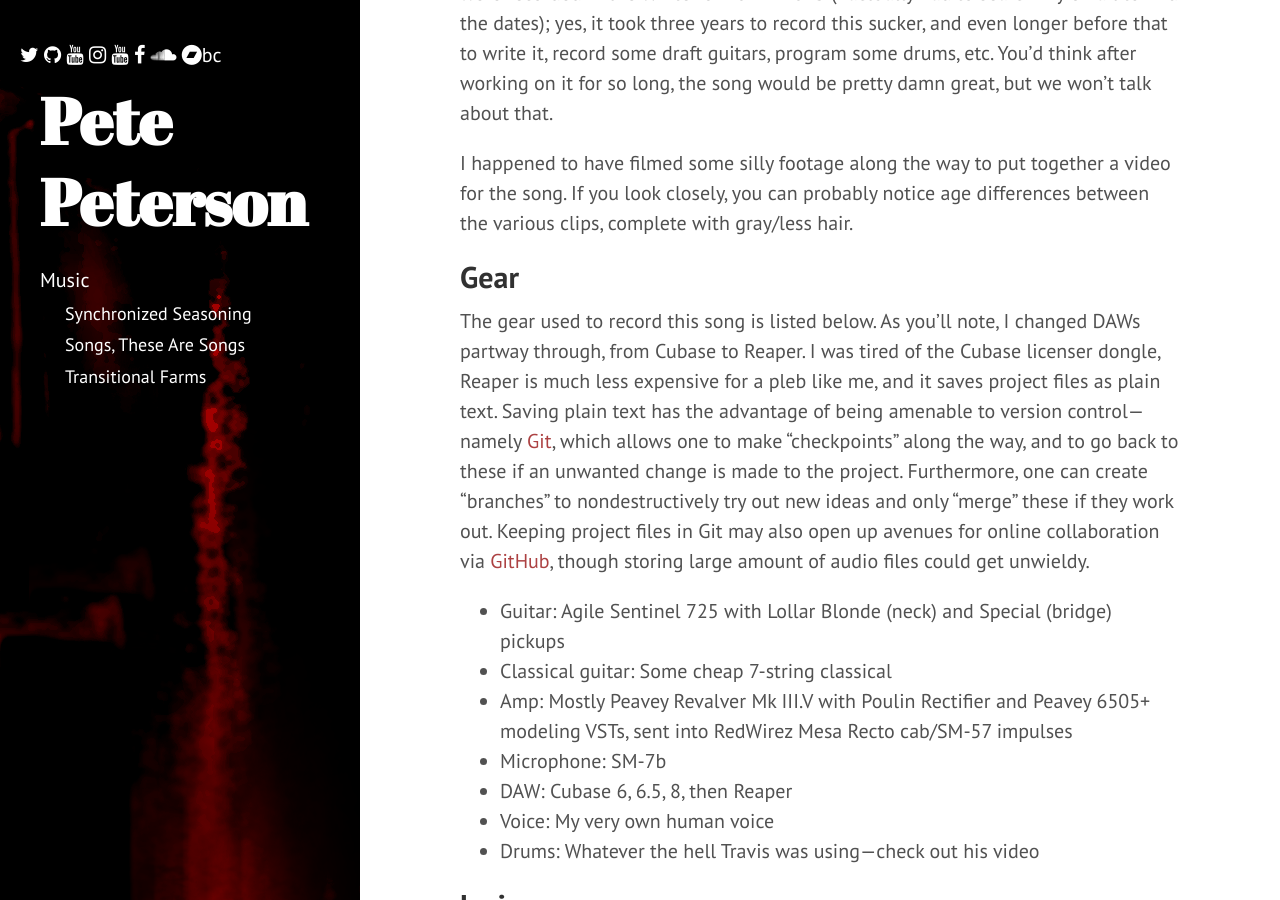
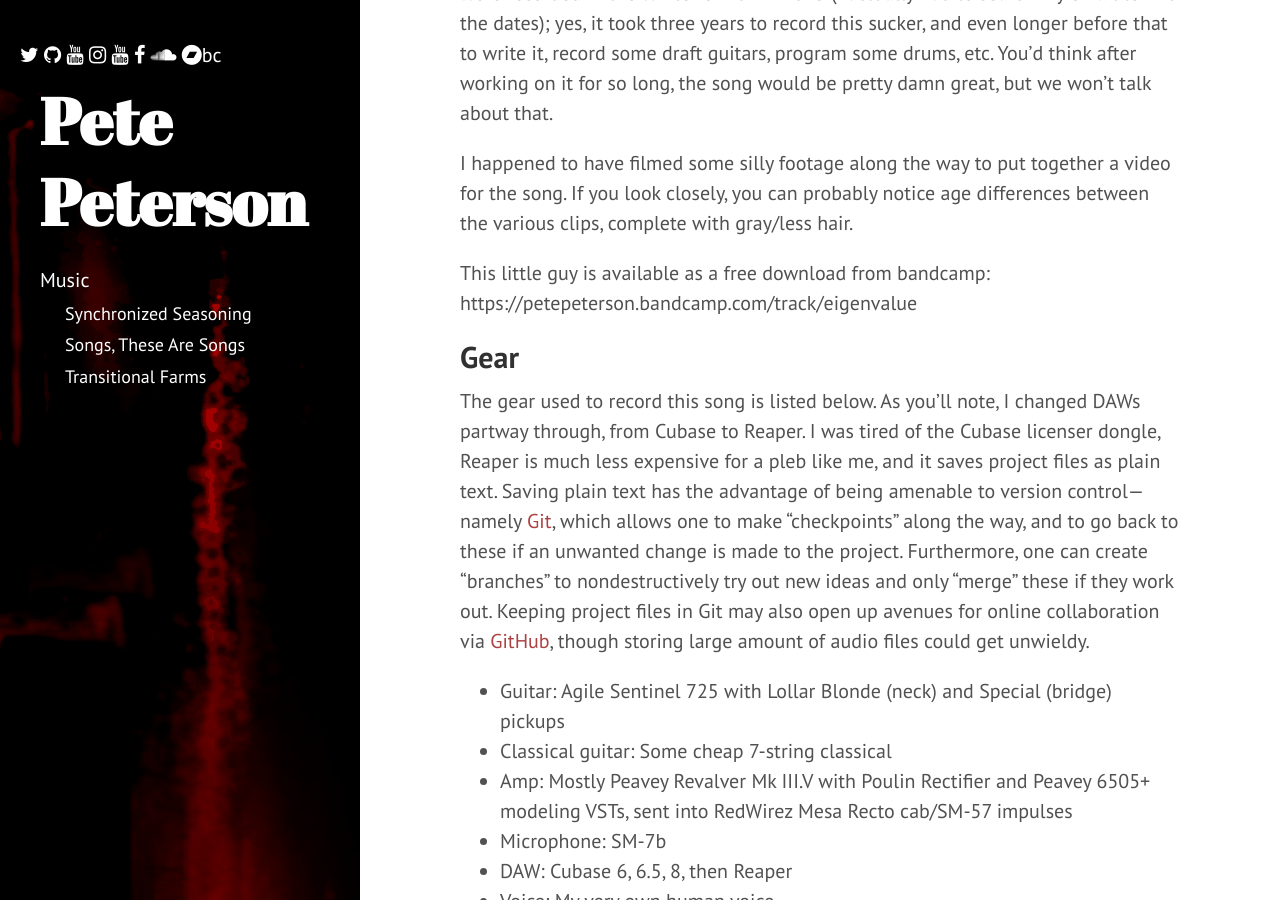
Before and after one commit to petepm/petepm.github.io, a Jekyll site: the page built from music/synchronized-seasoning/eigenvalue.md, in a window 1280 px wide and 900 px high, scrolled down 512 px. Built offline with Jekyll 4.4.1, drawn with Linux system fonts in a browser that asks for light colours; nearby versions of some CDN libraries.

Commit message:
Add bc link

```diff
--- a/music/synchronized-seasoning/eigenvalue.md
+++ b/music/synchronized-seasoning/eigenvalue.md
@@ -29,6 +29,9 @@
 I happened to have filmed some silly footage along the way to put together a
 video for the song. If you look closely, you can probably notice age differences
 between the various clips, complete with gray/less hair.
+
+This little guy is available as a free download from bandcamp:
+https://petepeterson.bandcamp.com/track/eigenvalue
 
 
 ## Gear
```
